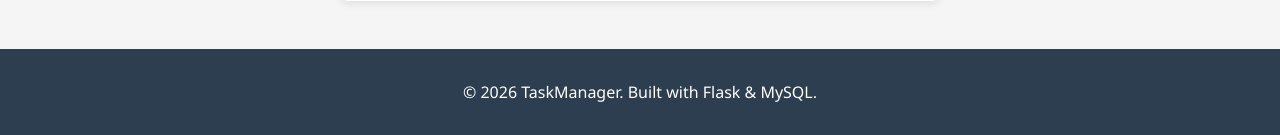
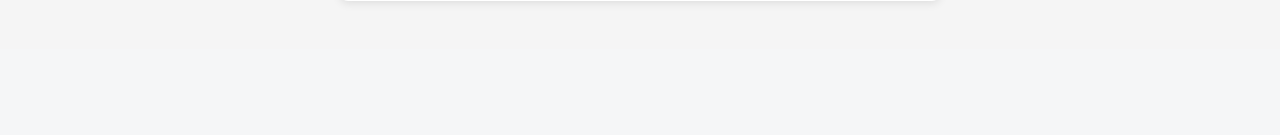
Before and after one commit to rijanxtha7/task-manager, a Flask app: page /tasks/create in a window 1280 px wide. Shown: the part 1102-1237 px from the top of the page. After the commit the page ends 1106 px from the top, so only its background shows below. Run offline with Flask 3, Linux system fonts and the light colour scheme; the visitor is signed in with stand-in values (Sample User, id 1).

Commit message:
Fix quick action links in dashboard and remove footer for cleaner UI

```diff
--- a/app/templates/base.html
+++ b/app/templates/base.html
@@ -77,14 +77,6 @@
             border: 1px solid #ffeeba;
         }
 
-        footer {
-            background-color: #2c3e50;
-            color: white;
-            text-align: center;
-            padding: 2rem;
-            margin-top: 3rem;
-        }
-
         main {
             min-height: 60vh;
         }
@@ -124,8 +116,5 @@
         {% block content %}{% endblock %}
     </main>
 
-    <footer>
-        <p>&copy; 2026 TaskManager. Built with Flask & MySQL.</p>
-    </footer>
 </body>
 </html>
--- a/app/templates/dashboard.html
+++ b/app/templates/dashboard.html
@@ -111,11 +111,11 @@
     <div style="background: white; padding: 2rem; border-radius: 8px; box-shadow: 0 2px 10px rgba(0,0,0,0.1); margin-top: 2rem;">
         <h3 style="margin-bottom: 1.5rem; color: #2c3e50;">⚡ Quick Actions</h3>
         <div style="display: flex; gap: 1rem; flex-wrap: wrap;">
-            <a href="#"
+            <a href="{{ url_for('tasks.create_task') }}"
                style="background-color: #3498db; color: white; padding: 0.8rem 1.5rem; text-decoration: none; border-radius: 5px; transition: background-color 0.3s;">
                 📝 Create Task
             </a>
-            <a href="#"
+            <a href="{{ url_for('tasks.list_tasks') }}"
                style="background-color: #27ae60; color: white; padding: 0.8rem 1.5rem; text-decoration: none; border-radius: 5px; transition: background-color 0.3s;">
                 📋 View Tasks
             </a>
```
